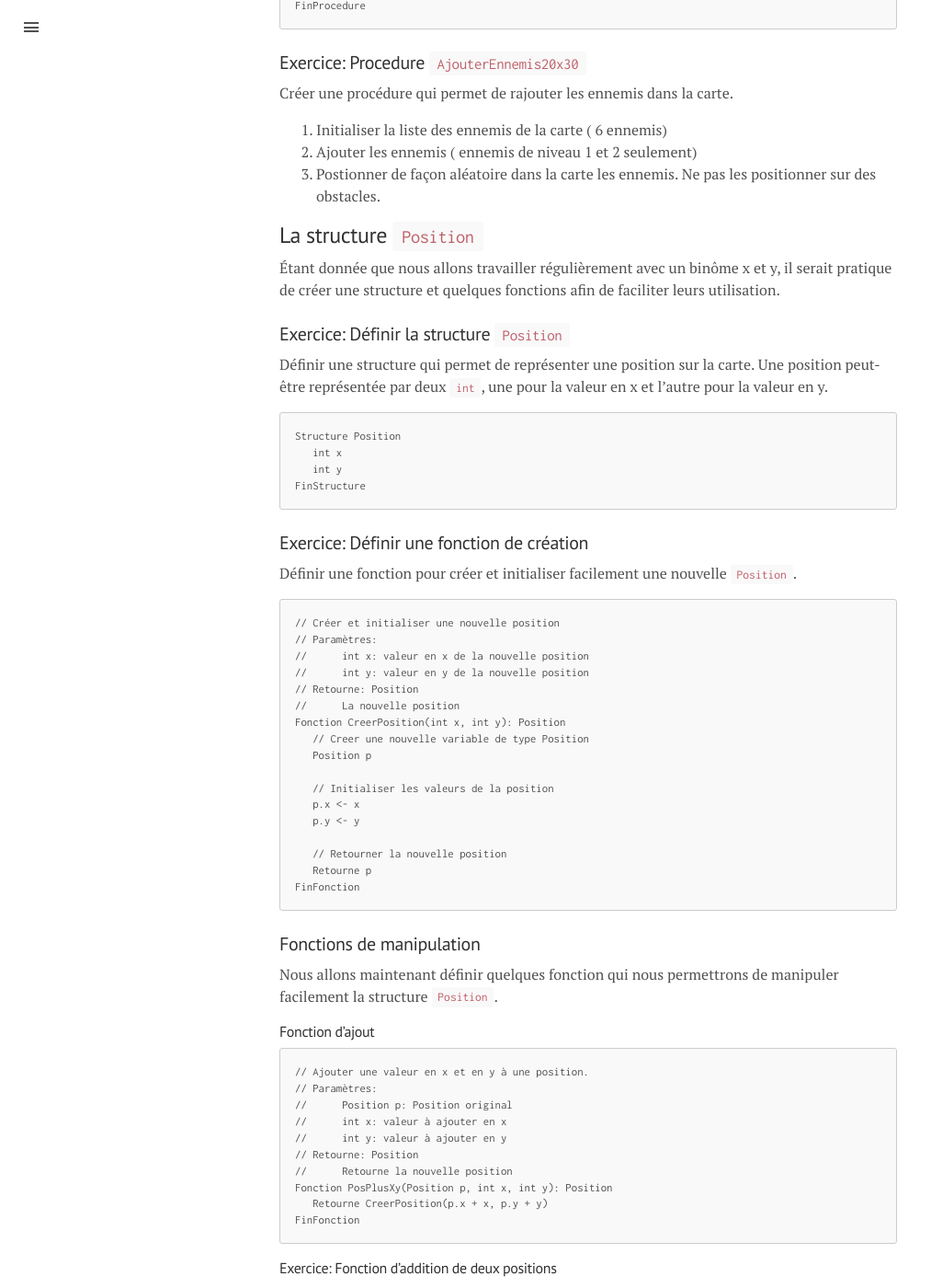
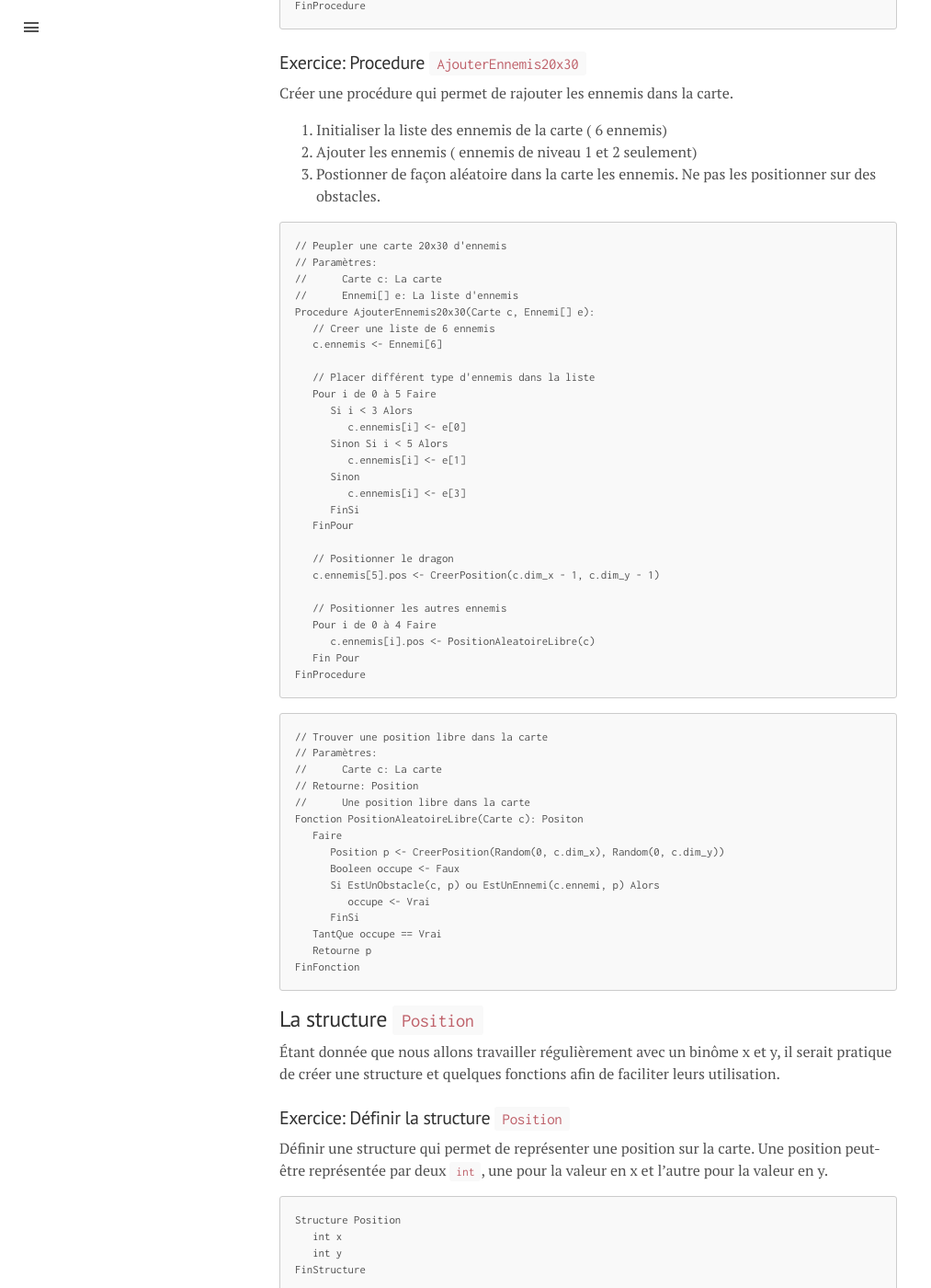
Before and after one commit to JGobeil/jgobeil.github.io, a Jekyll site: the page built from 420-A6W-SW/Exercice2-solutions.md, in a window 1280 px wide and 1400 px high, scrolled down 3916 px. Shown: the whole window at 92% size, without its empty margins (0-1013 px from the left). Built offline with Jekyll 4.4.1, drawn with Linux system fonts in a browser that asks for light colours; Markdown is read by kramdown in place of the engine named in the settings.

Commit message:
Placer ennemis dans la carte

````diff
--- a/420-A6W-SW/Exercice2-solutions.md
+++ b/420-A6W-SW/Exercice2-solutions.md
@@ -205,6 +205,55 @@ Créer une procédure qui permet de rajouter les ennemis dans la carte.
 1. Initialiser la liste des ennemis de la carte ( 6 ennemis)
 2. Ajouter les ennemis ( ennemis de niveau 1 et 2 seulement)
 3. Postionner de façon aléatoire dans la carte les ennemis. Ne pas les positionner sur des obstacles.
+
+```C
+// Peupler une carte 20x30 d'ennemis
+// Paramètres:
+//      Carte c: La carte
+//      Ennemi[] e: La liste d'ennemis
+Procedure AjouterEnnemis20x30(Carte c, Ennemi[] e):
+   // Creer une liste de 6 ennemis
+   c.ennemis <- Ennemi[6]
+
+   // Placer différent type d'ennemis dans la liste
+   Pour i de 0 à 5 Faire
+      Si i < 3 Alors
+         c.ennemis[i] <- e[0]
+      Sinon Si i < 5 Alors
+         c.ennemis[i] <- e[1]
+      Sinon
+         c.ennemis[i] <- e[3]
+      FinSi
+   FinPour
+
+   // Positionner le dragon
+   c.ennemis[5].pos <- CreerPosition(c.dim_x - 1, c.dim_y - 1)
+
+   // Positionner les autres ennemis
+   Pour i de 0 à 4 Faire
+      c.ennemis[i].pos <- PositionAleatoireLibre(c)
+   Fin Pour
+FinProcedure
+```
+
+```C
+// Trouver une position libre dans la carte
+// Paramètres:
+//      Carte c: La carte
+// Retourne: Position
+//      Une position libre dans la carte
+Fonction PositionAleatoireLibre(Carte c): Positon
+   Faire
+      Position p <- CreerPosition(Random(0, c.dim_x), Random(0, c.dim_y))
+      Booleen occupe <- Faux
+      Si EstUnObstacle(c, p) ou EstUnEnnemi(c.ennemi, p) Alors
+         occupe <- Vrai
+      FinSi
+   TantQue occupe == Vrai
+   Retourne p
+FinFonction
+```
+
 
 ## La structure `Position`
 
````
